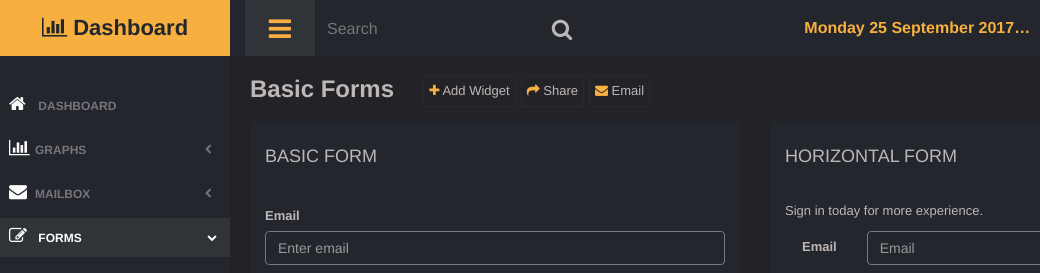
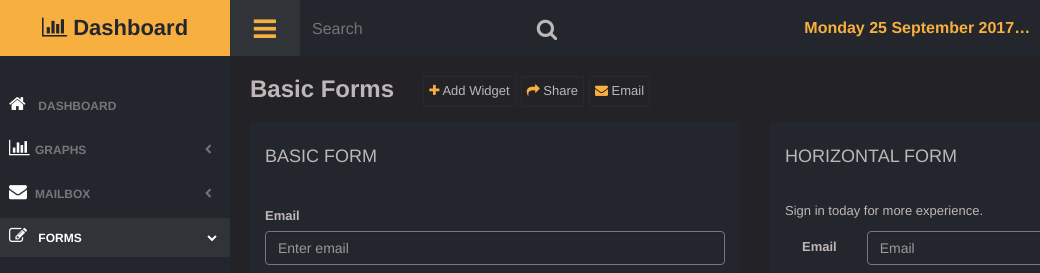
Before and after one commit to elieayoub/Basic-Bootstrap-Template, a website built with webpack: page index.html in a window 1280 px wide. Shown: the top 273 px of the page, 0-1040 px from the left. Built offline with nearby package versions, Linux system fonts and the light colour scheme.

Commit message:
Removed padding left on the collapse icon in the header

```diff
--- a/index.html
+++ b/index.html
@@ -108,7 +108,7 @@
                 <div class="nav-menu bg-dark-gray">
                     <nav>
                         <div class="row no-margin">
-                            <div class="col-md-6 col-sm-7">
+                            <div class="col-md-6 col-sm-7 no-padding-left">
                                 <div class="nav toggle bg-light-gray">
                                     <a class="menu-toggle"><i class="fa fa-bars orange"></i></a>
                                 </div>
--- a/src/css/index.css
+++ b/src/css/index.css
@@ -45,6 +45,10 @@ body {
 
 .no-padding {
     padding: 0 !important
+}
+
+.no-padding-left {
+    padding-left: 0 !important
 }
 
 .page-title {
```
